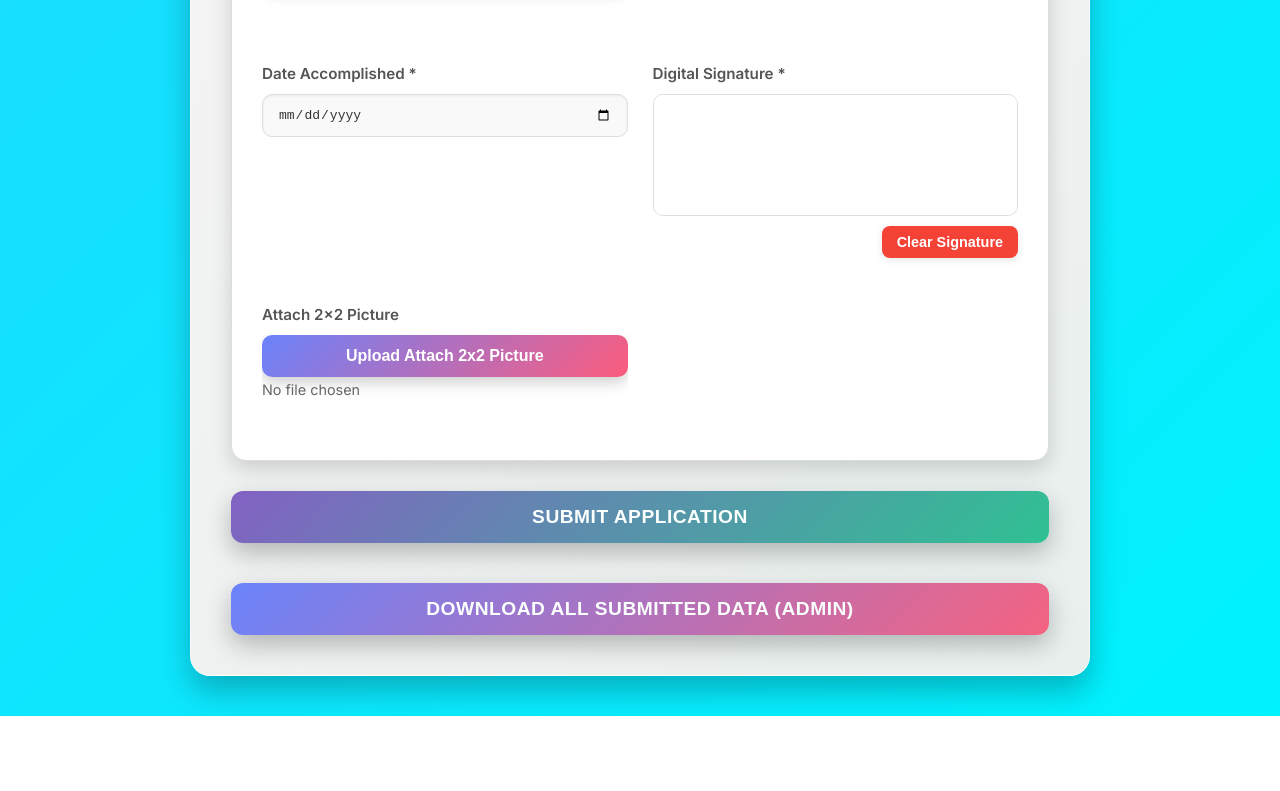
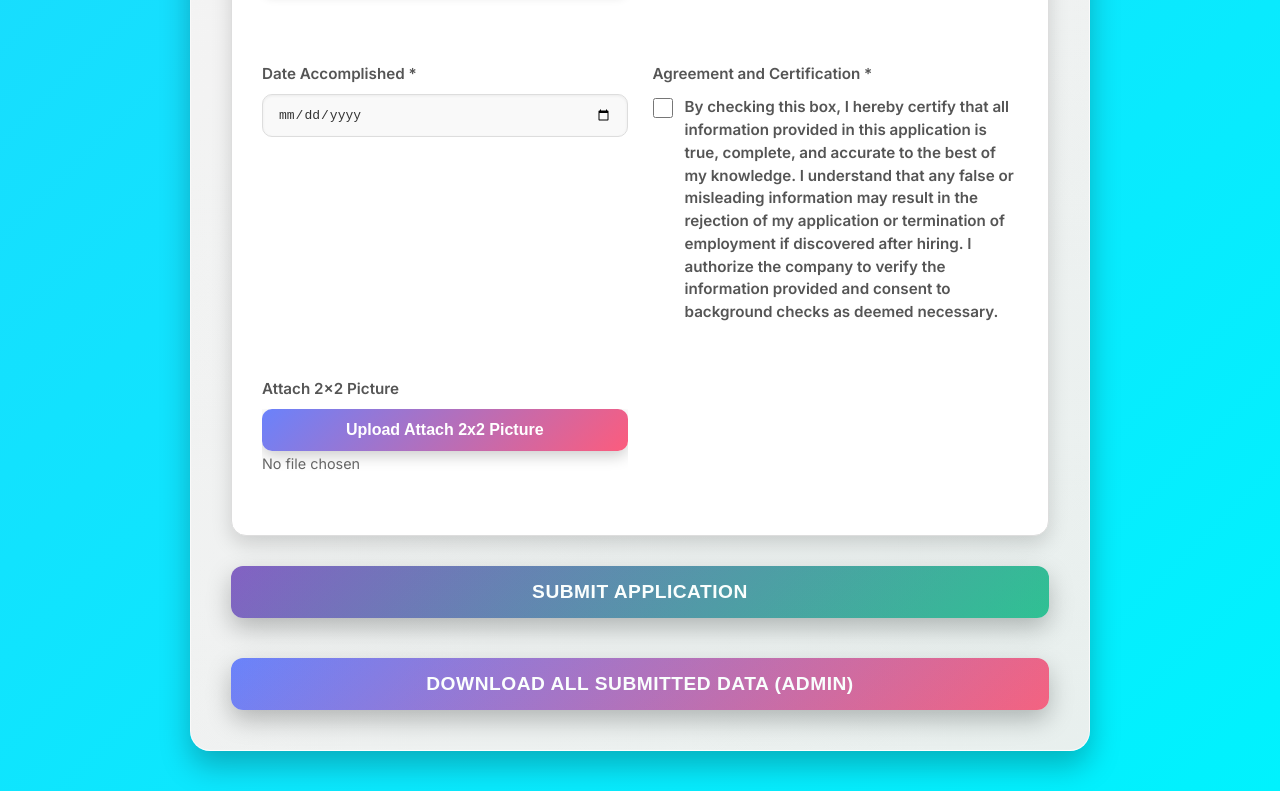
Before and after one commit to johnmangawang-git/HR-employee-webform, a website: page public/index.html in a window 1280 px wide. Shown: the part 4920-5711 px from the top of the page. Before the commit the page ends 5636 px from the top, so only its background shows below. Drawn offline with Linux system fonts and the light colour scheme.

Commit message:
Replace signature pad with professional checkbox agreement and enhance download system

```diff
--- a/public/index.html
+++ b/public/index.html
@@ -402,6 +402,40 @@
                     transform: translateY(-2px);
                     box-shadow: 0 4px 10px rgba(0, 0, 0, 0.2);
                 }
+
+        /* Checkbox Styling */
+        .checkbox-wrapper {
+            display: flex;
+            align-items: flex-start;
+            gap: 12px;
+            margin-top: 10px;
+        }
+
+        .checkbox-wrapper input[type="checkbox"] {
+            width: 20px;
+            height: 20px;
+            margin: 0;
+            cursor: pointer;
+            accent-color: var(--primary-color);
+            flex-shrink: 0;
+            margin-top: 2px; /* Align with first line of text */
+        }
+
+        .checkbox-label {
+            font-size: 0.95em;
+            line-height: 1.5;
+            color: var(--text-color);
+            cursor: pointer;
+            user-select: none;
+        }
+
+        .form-group.error .checkbox-wrapper {
+            border-color: var(--error-color);
+        }
+
+        .form-group.error .checkbox-label {
+            color: var(--error-color);
+        }
 
         /* Submit Button */
         .submit-button {
@@ -895,7 +929,14 @@
                     },
                     { label: "Signature Over Complete Name", type: "text", name: "signatureName", required: true, placeholder: "Your Full Name" },
                     { label: "Date Accomplished", type: "date", name: "dateAccomplished", required: true },
-                    { label: "Digital Signature", type: "signature-pad", name: "digitalSignature", required: true, errorMessage: "Please provide your digital signature." },
+                    {
+                        label: "Agreement and Certification",
+                        type: "checkbox",
+                        name: "digitalSignature",
+                        required: true,
+                        checkboxText: "By checking this box, I hereby certify that all information provided in this application is true, complete, and accurate to the best of my knowledge. I understand that any false or misleading information may result in the rejection of my application or termination of employment if discovered after hiring. I authorize the company to verify the information provided and consent to background checks as deemed necessary.",
+                        errorMessage: "You must agree to the certification to proceed."
+                    },
                     { label: "Attach 2x2 Picture", type: "file", name: "profilePicture", accept: "image/*" }
                 ]
             }
@@ -1025,37 +1066,24 @@
                     inputElement.appendChild(fileNameSpan);
                     formGroup.appendChild(inputElement); // Append here for these types
                     break;
-                case 'signature-pad':
+                case 'checkbox':
                     inputElement = document.createElement('div');
-                    inputElement.classList.add('signature-canvas-wrapper');
-
-                    const canvas = document.createElement('canvas');
-                    canvas.id = field.name; // Use field name as canvas ID
-                    canvas.classList.add('signature-canvas');
-                    inputElement.appendChild(canvas);
-
-                    const signatureButtons = document.createElement('div');
-                    signatureButtons.classList.add('signature-buttons');
-
-                    const clearButton = document.createElement('button');
-                    clearButton.type = 'button';
-                    clearButton.classList.add('clear-button');
-                    clearButton.textContent = 'Clear Signature';
-                    clearButton.onclick = () => clearSignature(canvas.id);
-                    signatureButtons.appendChild(clearButton);
-
-                    // Hidden input to store the base64 signature data
-                    const hiddenSignatureInput = document.createElement('input');
-                    hiddenSignatureInput.type = 'hidden';
-                    hiddenSignatureInput.name = field.name; // Same name as the field
-                    hiddenSignatureInput.id = `${field.name}Data`; // Unique ID for the hidden input
-                    if (field.required) hiddenSignatureInput.required = true; // Mark as required
-
-                    formGroup.appendChild(inputElement); // Add canvas wrapper first
-                    formGroup.appendChild(signatureButtons); // Then buttons
-                    formGroup.appendChild(hiddenSignatureInput); // Then hidden input
-
-                    // No break here, allow flow to append errorMessageSpan
+                    inputElement.classList.add('checkbox-wrapper');
+
+                    const checkboxInput = document.createElement('input');
+                    checkboxInput.type = 'checkbox';
+                    checkboxInput.name = field.name;
+                    checkboxInput.id = field.name;
+                    if (field.required) checkboxInput.required = true;
+
+                    const checkboxLabel = document.createElement('label');
+                    checkboxLabel.htmlFor = field.name;
+                    checkboxLabel.classList.add('checkbox-label');
+                    checkboxLabel.innerHTML = field.checkboxText || field.label;
+
+                    inputElement.appendChild(checkboxInput);
+                    inputElement.appendChild(checkboxLabel);
+                    formGroup.appendChild(inputElement);
                     break;
                 case 'text-block':
                     inputElement = document.createElement('div');
@@ -1292,13 +1320,14 @@
 
 
                 if (input) { // Check for non-radio inputs
-                    // Skip signature fields - they have their own validation logic
-                    if (input.id && input.id.endsWith('Data') && group.querySelector('.signature-canvas')) {
-                        console.log(`Skipping general validation for signature field: ${input.name}`);
-                        // Signature fields are handled by signature-specific validation below
-                    }
                     // Check for required fields
-                    else if (input.required && !input.value.trim()) {
+                    if (input.type === 'checkbox' && input.required && !input.checked) {
+                        group.classList.add('error');
+                        if (errorMessageSpan) errorMessageSpan.textContent = 'You must agree to proceed.';
+                        isValid = false;
+                        console.log(`Validation failed for ${input.name}: Checkbox not checked.`);
+                    }
+                    else if (input.type !== 'checkbox' && input.required && !input.value.trim()) {
                         group.classList.add('error');
                         if (errorMessageSpan) errorMessageSpan.textContent = 'This field is required.';
                         isValid = false;
@@ -1342,25 +1371,7 @@
                         console.log(`Validation failed for file input: No file selected.`);
                     }
 
-                    // Handle signature pad validation
-                    const signatureCanvas = group.querySelector('.signature-canvas');
-                    if (signatureCanvas) {
-                        const fieldData = formFields.flatMap(s => s.fields).find(f => f.name === signatureCanvas.id);
-                        const hiddenSignatureInput = document.getElementById(`${signatureCanvas.id}Data`);
-                        console.log(`Signature validation for ${signatureCanvas.id}:`);
-                        console.log(`- Hidden input found:`, !!hiddenSignatureInput);
-                        console.log(`- Hidden input dataset.drawn:`, hiddenSignatureInput ? hiddenSignatureInput.dataset.drawn : 'N/A');
-                        console.log(`- Field required:`, fieldData ? fieldData.required : 'N/A');
-
-                        if (fieldData && fieldData.required && hiddenSignatureInput && hiddenSignatureInput.dataset.drawn !== 'true') {
-                            group.classList.add('error');
-                            if (errorMessageSpan) errorMessageSpan.textContent = fieldData.errorMessage || 'Please provide your digital signature.';
-                            isValid = false;
-                            console.log(`Validation failed for signature pad: No signature drawn.`);
-                        } else {
-                            console.log(`Signature validation passed for ${signatureCanvas.id}`);
-                        }
-                    }
+                    // Signature pad validation is no longer needed - using checkbox instead
                 }
             });
 
@@ -1412,19 +1423,16 @@
                         data[key] = value;
                     }
 
-                    // Capture digital signature
-                    const signatureField = formFields.flatMap(s => s.fields).find(f => f.type === 'signature-pad');
+                    // Capture digital signature (now checkbox agreement)
+                    const signatureField = formFields.flatMap(s => s.fields).find(f => f.type === 'checkbox' && f.name === 'digitalSignature');
                     if (signatureField) {
-                        const canvasId = signatureField.name;
-                        const canvas = document.getElementById(canvasId);
-                        const hiddenSignatureInput = document.getElementById(`${canvasId}Data`);
-                        // Only capture if something was actually drawn
-                        if (canvas && hiddenSignatureInput && hiddenSignatureInput.dataset.drawn === 'true') {
-                            data[signatureField.name] = canvas.toDataURL('image/png');
-                            console.log('Digital signature captured.');
+                        const checkboxInput = document.getElementById(signatureField.name);
+                        if (checkboxInput && checkboxInput.checked) {
+                            data[signatureField.name] = 'agreed'; // User agreed to certification
+                            console.log('Digital certification agreement captured.');
                         } else {
-                            data[signatureField.name] = null; // No signature provided
-                            console.log('No digital signature provided or drawn.');
+                            data[signatureField.name] = null; // No agreement
+                            console.log('No digital certification agreement provided.');
                         }
                     }
 
```
Also changed, not shown: netlify/functions/download-data.js (+3 -11 lines), netlify/functions/submit-form.js (+4 -9 lines).
